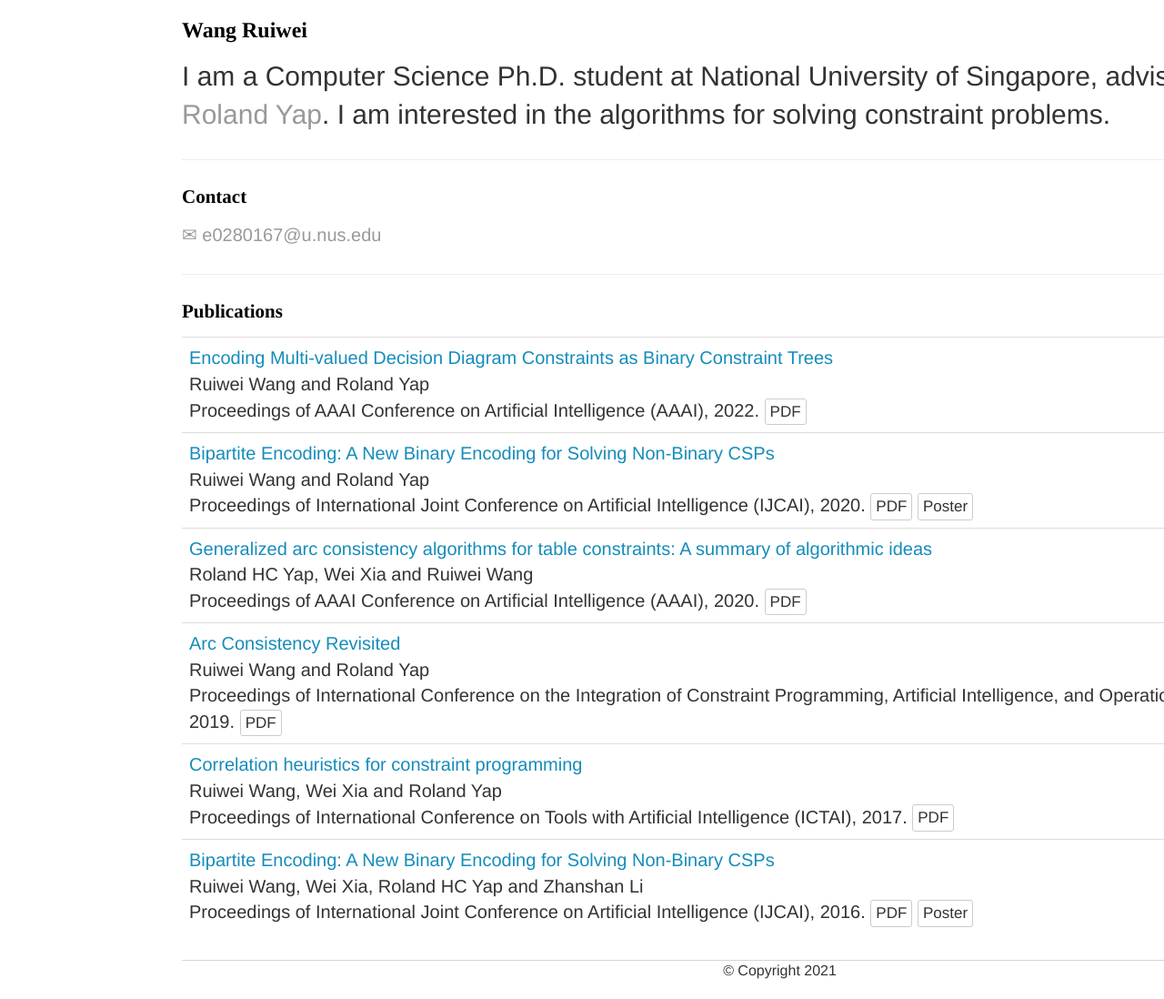
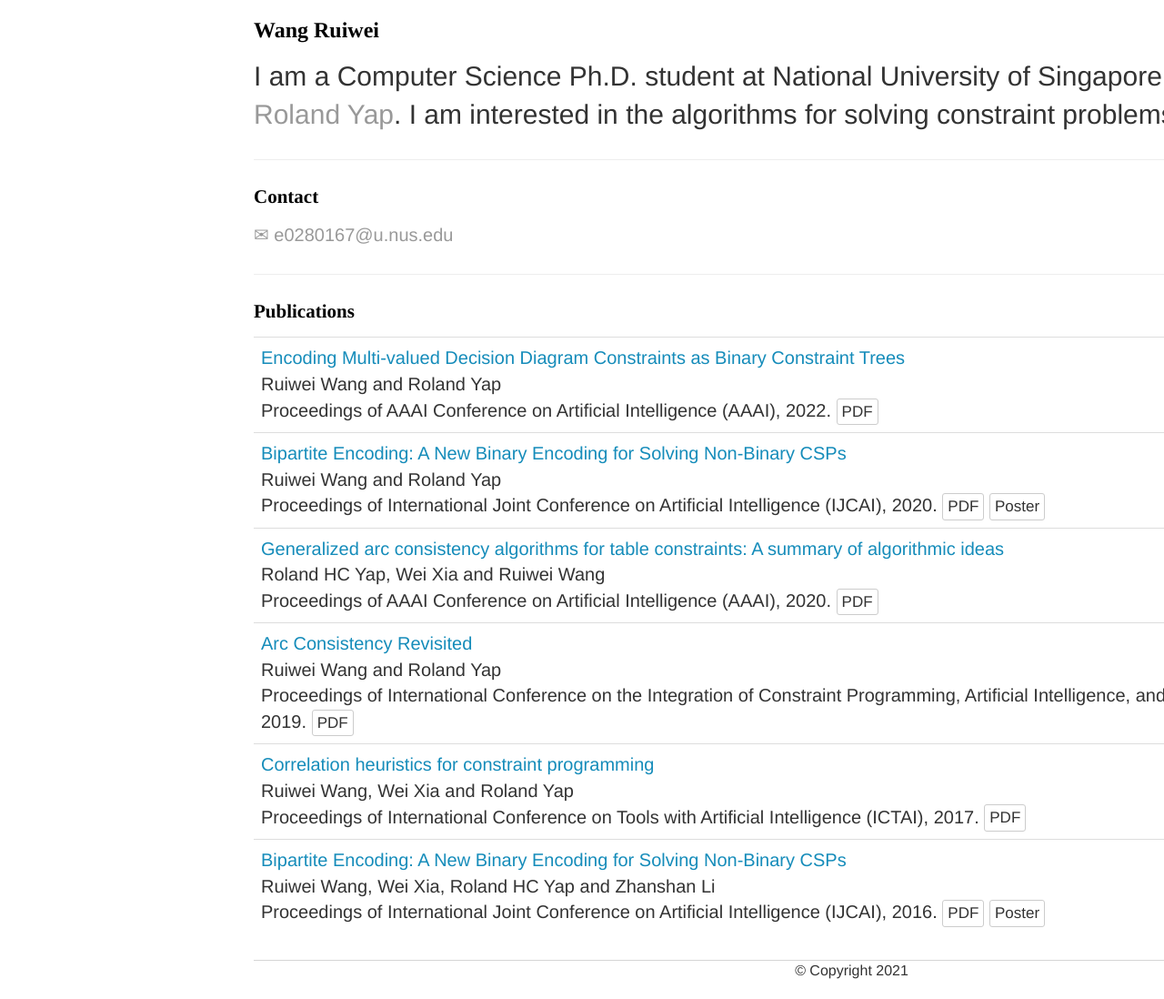
Before and after one commit to WangRuiwei/WangRuiwei.github.io, a Jekyll site: the page built from index.html, in a window 1280 px wide. Shown: the whole page at 91% size. Built offline with Jekyll 4.4.1, drawn with Linux system fonts in a browser that asks for light colours.

Commit message:
Update default.html

```diff
--- a/_layouts/default.html
+++ b/_layouts/default.html
@@ -15,11 +15,12 @@
 		        </script>
 		</head>
 		<body>
-
+			<div class="container-fluid">
 			<div class="container">
 
 			{{ content }}
 
 			</div><!-- /.container -->
+			</div><!-- /.container-fluid -->
 		</body>
 	</html>
```
